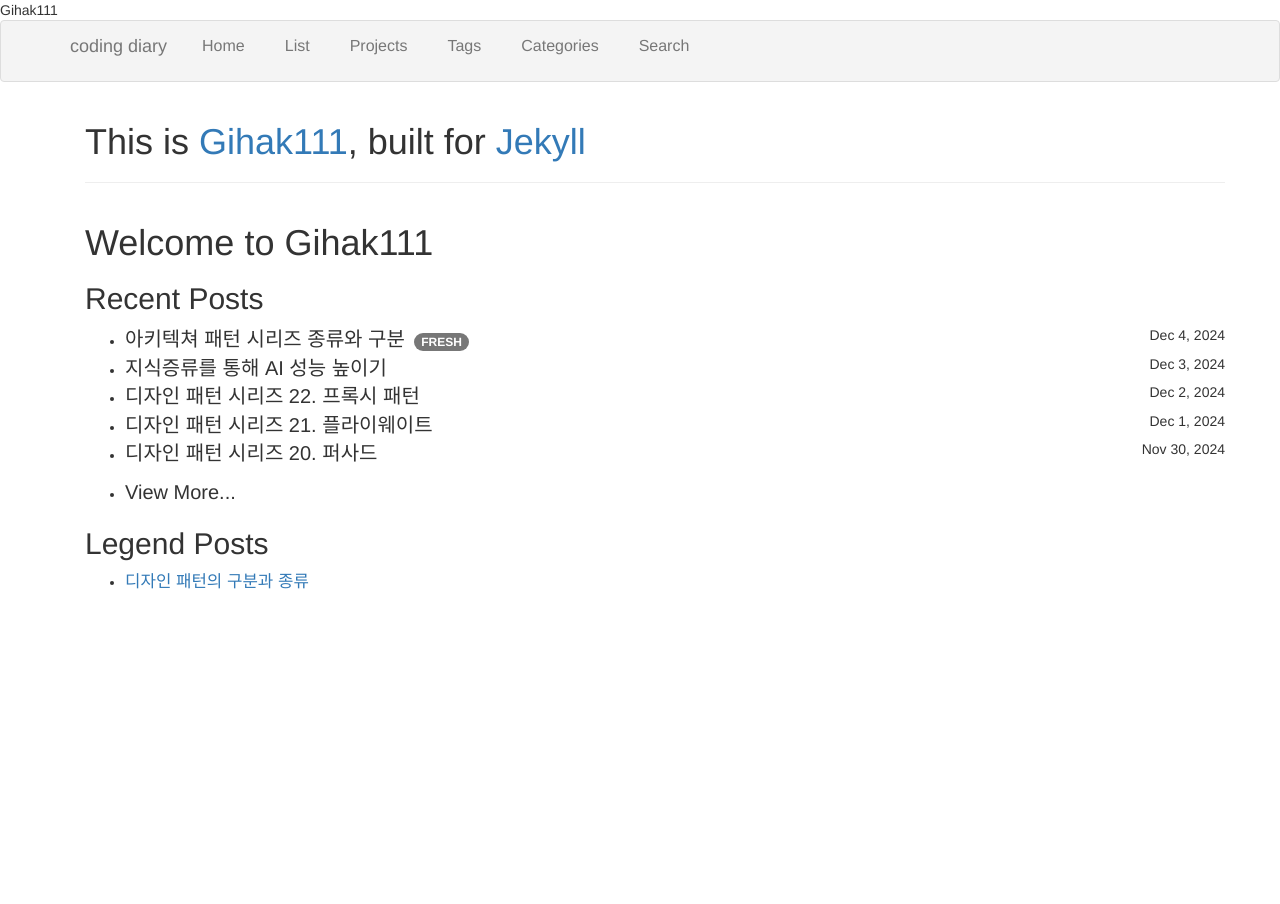
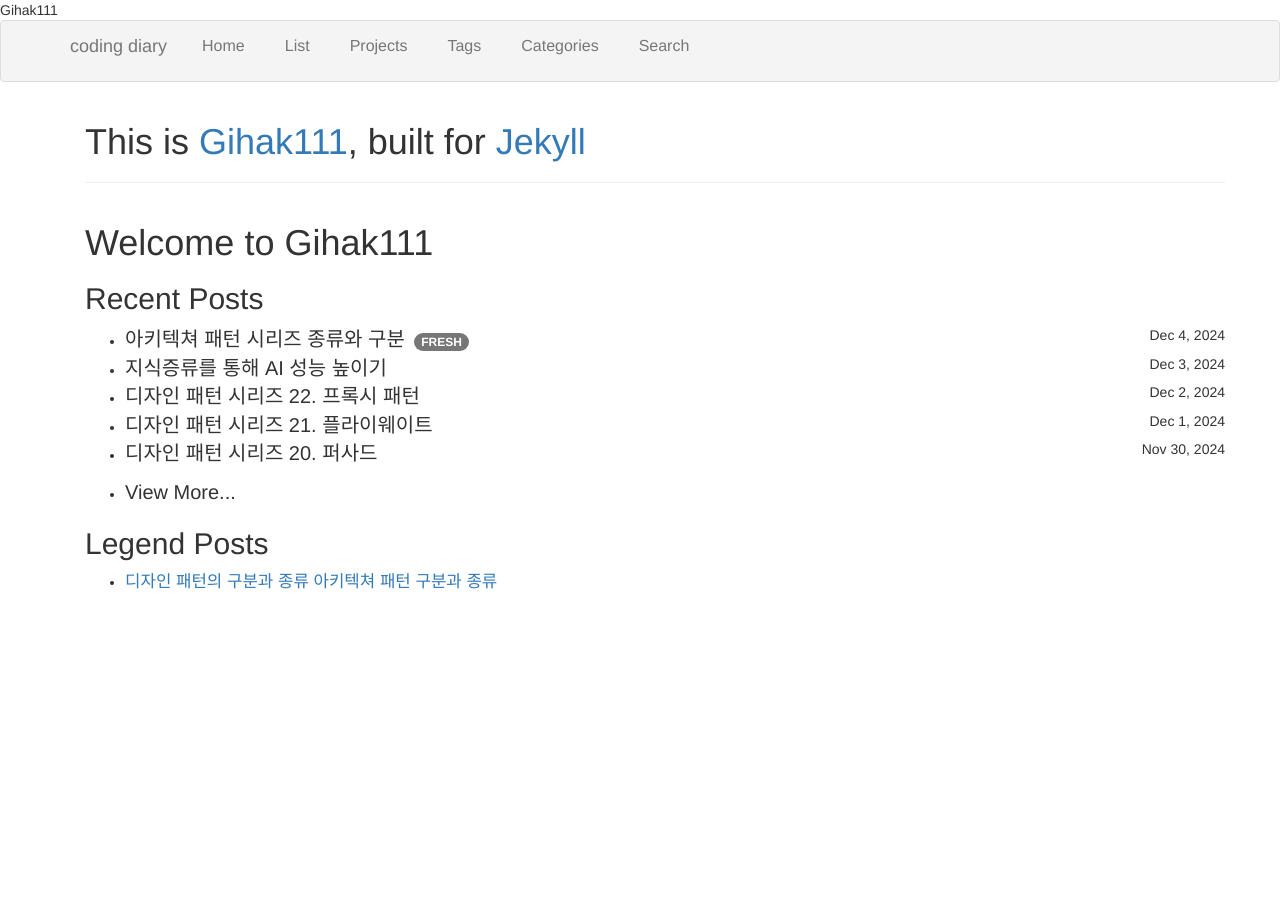
Before and after one commit to Gihak111/Gihak111.github.io, a Jekyll site: the page built from index.html, in a window 1280 px wide. Built offline with Jekyll 4.4.1, drawn with Linux system fonts in a browser that asks for light colours; the list of posts is cut into pages by our own code.

Commit message:
Update index.html

```diff
--- a/index.html
+++ b/index.html
@@ -44,6 +44,9 @@ title: Home
       <a href="https://gihak111.github.io/design_patterns/2024/11/05/Types_Of_Design_Patterns_upload.html">
         디자인 패턴의 구분과 종류
       </a>
+      <a href="https://gihak111.github.io/architecture_patterns/2024/12/04/Type_of_Architecture_Patterns_upload.html">
+        아키텍쳐 패턴  구분과 종류
+      </a>
     </li>
   </ul>
 </div>
```
